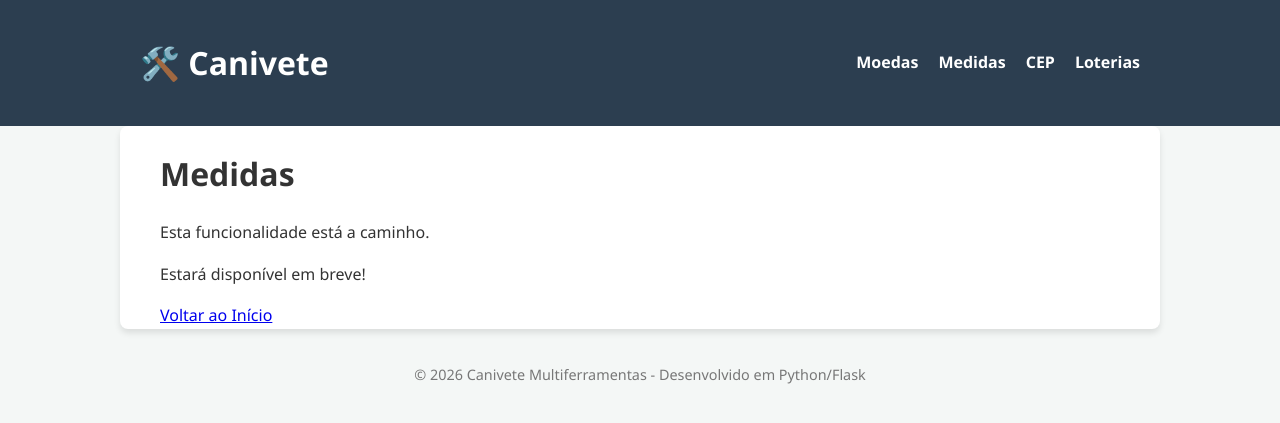
After one commit to JosePolak/canivete, a Flask app: page /medidas in a window 1280 px wide. The commit adds this page. Shown: the top 423 px of the page. Run offline with Flask 3, Linux system fonts and the light colour scheme.

Commit message:
refactor: Organiza rotas em blueprints separados
- Move lógica de moedas para routes/moedas.py
- Cria placeholders para CEP, Loterias e Medidas
- Melhora a escalabilidade do projeto

```diff
--- a/app.py
+++ b/app.py
@@ -3,6 +3,9 @@ import os
 from flask import Flask
 
 from extensions import db
+from routes.cep import bp_cep
+from routes.loterias import bp_loterias
+from routes.medidas import bp_medidas
 from routes.moedas import bp_moedas
 
 
@@ -17,8 +20,11 @@ def create_app():
 
     db.init_app(app)
 
-    # Registra o blueprint das moedas
+    # Registra os blueprints
     app.register_blueprint(bp_moedas)
+    app.register_blueprint(bp_loterias)
+    app.register_blueprint(bp_cep)
+    app.register_blueprint(bp_medidas)
 
     with app.app_context():
         db.create_all()
--- a/requirements.txt
+++ b/requirements.txt
@@ -5,10 +5,12 @@ click==8.3.1
 Flask==3.1.3
 Flask-SQLAlchemy==3.1.1
 greenlet==3.3.2
+gunicorn==25.3.0
 idna==3.11
 itsdangerous==2.2.0
 Jinja2==3.1.6
 MarkupSafe==3.0.3
+packaging==26.0
 python-dotenv==1.2.2
 requests==2.33.0
 ruff==0.15.8
--- /dev/null
+++ b/routes/medidas.py
@@ -0,0 +1,8 @@
+from flask import Blueprint, render_template
+
+bp_medidas = Blueprint("medidas", __name__)
+
+
+@bp_medidas.route("/medidas")
+def home():
+    return render_template("em_breve.html", titulo="Medidas")
--- a/routes/moedas.py
+++ b/routes/moedas.py
@@ -65,7 +65,7 @@ def home():
 
 
 @bp_moedas.route("/converter", methods=["POST"])
-def converter():
+def efetuar_conversao():
     origem_raw = request.form.get("moeda_origem", "1.0|Real|BRL")
     v_origem, n_origem, c_origem = origem_raw.split("|")
     v_origem = float(v_origem)
--- a/templates/base.html
+++ b/templates/base.html
@@ -22,10 +22,10 @@
 
             <nav id="nav-menu">
                 <ul class="nav-links">
-                    <li><a href="#">Loterias</a></li>
-                    <li><a href="#">CEP</a></li>
-                    <li><a href="/">Moedas</a></li>
-                    <li><a href="#">Medidas</a></li>
+                    <li><a href="{{ url_for('moedas.home') }}">Moedas</a></li>
+                    <li><a href="{{ url_for('medidas.home') }}">Medidas</a></li>
+                    <li><a href="{{ url_for('cep.home') }}">CEP</a></li>
+                    <li><a href="{{ url_for('loterias.home') }}">Loterias</a></li>
                 </ul>
             </nav>
         </div>
--- a/templates/cotador.html
+++ b/templates/cotador.html
@@ -18,7 +18,7 @@
 
 <section class="conversor">
     <h3>Calcular Conversão</h3>
-    <form action="/converter" id="form-conversor" method="POST" class="form-conversao">
+    <form action="{{ url_for('moedas.efetuar_conversao') }}" id="form-conversor" method="POST" class="form-conversao">
 
         <div class="input-group">
             <label for="valor">Valor:</label>
--- /dev/null
+++ b/templates/em_breve.html
@@ -0,0 +1,11 @@
+{% extends "base.html" %}
+
+{% block content %}
+<div class="container text-center mt-5">
+    <h1>{{ titulo }}</h1>
+    <p class="lead">Esta funcionalidade está a caminho.</p>
+    <div class="alert alert-info">Estará disponível em breve!</div>
+    <p></p>
+    <a href="{{ url_for('moedas.home') }}" class="btn btn-primary">Voltar ao Início</a>
+</div>
+{% endblock %}
```
Also changed, not shown: routes/cep.py (added, +8 -0 lines), routes/loterias.py (added, +8 -0 lines), canivete.db, routes/__init__.py (added), 1 other file.
